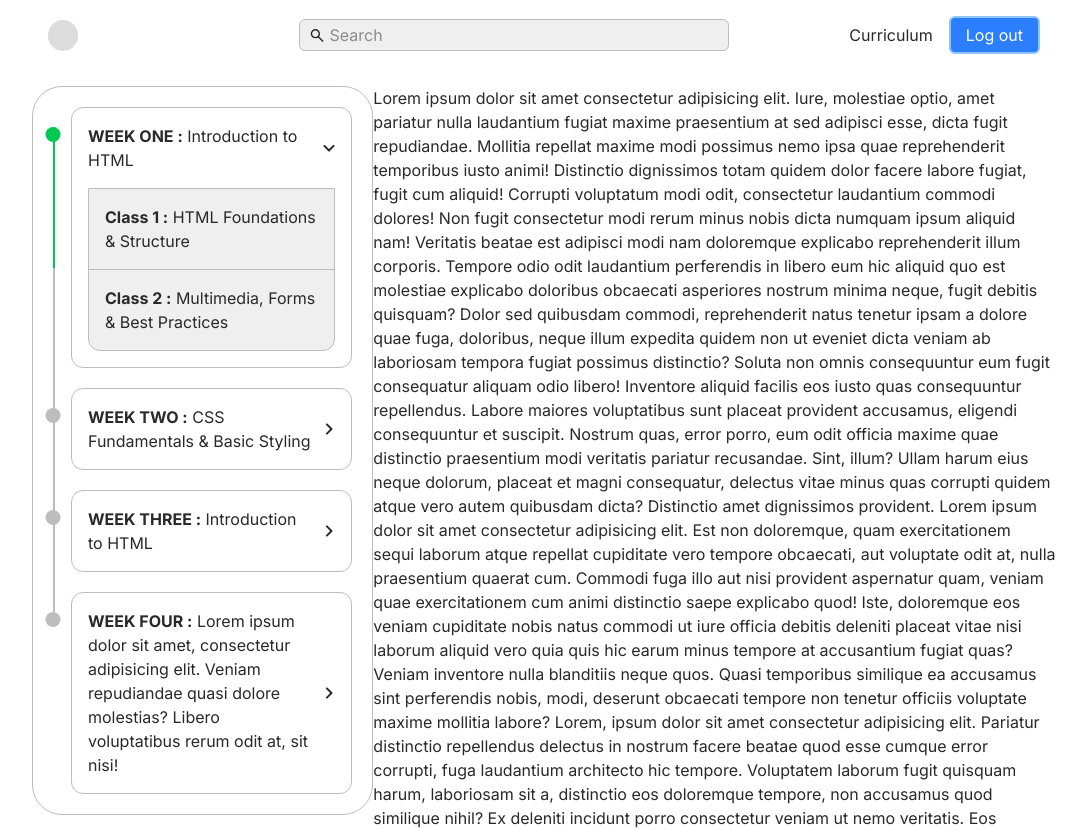
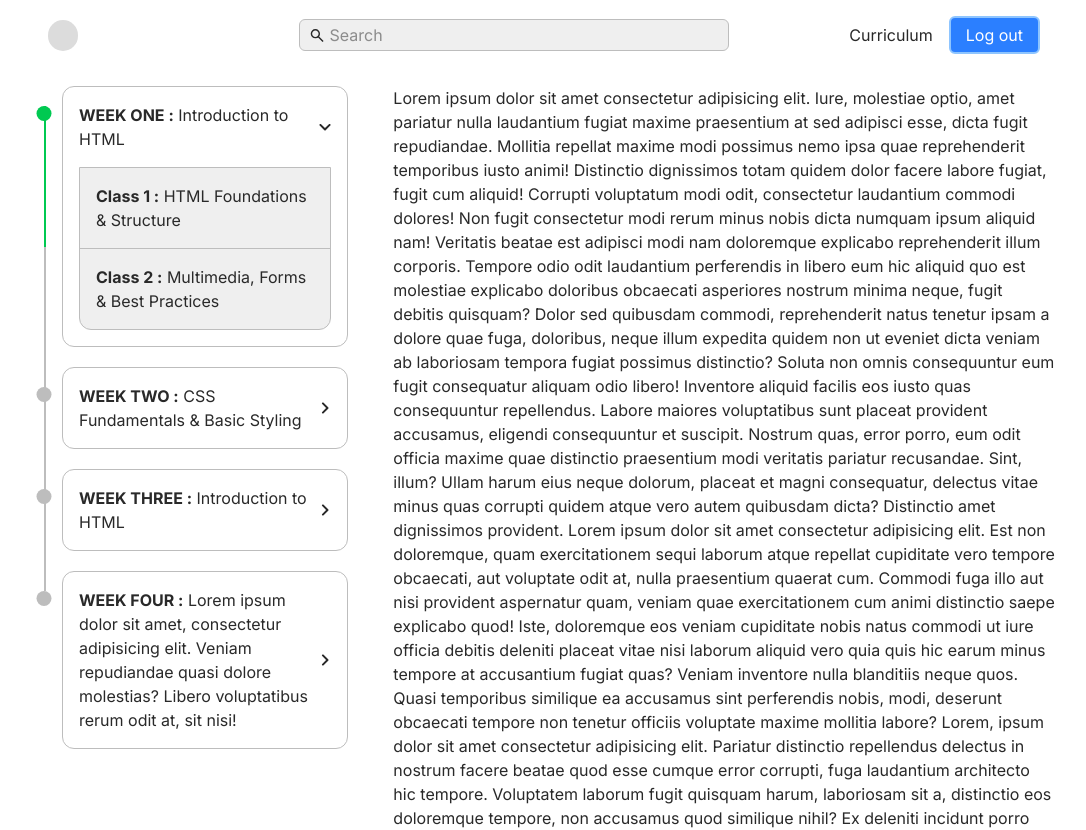
Before and after one commit to eroblaze/ellentis-vet, a Next.js app: page /course/1/1 in a window 1280 px wide. Shown: the top 830 px of the page, without its empty margins (96-1182 px from the left). Built offline with nearby package versions, Linux system fonts and the light colour scheme.

Commit message:
on the course page

```diff
--- a/app/course/[week]/[class]/Body.tsx
+++ b/app/course/[week]/[class]/Body.tsx
@@ -1,6 +1,6 @@
 export default function Body() {
   return (
-    <div className="max-md:p-[16px]">
+    <div className="lg-16:pr-0 max-md:p-[16px] md:pr-[12px]">
       <p>
         Lorem ipsum dolor sit amet consectetur adipisicing elit. Iure, molestiae optio, amet pariatur nulla laudantium
         fugiat maxime praesentium at sed adipisci esse, dicta fugit repudiandae. Mollitia repellat maxime modi possimus
--- a/app/course/[week]/[class]/Sidebar.tsx
+++ b/app/course/[week]/[class]/Sidebar.tsx
@@ -14,7 +14,7 @@ export default function Sidebar() {
   }
   return (
     <>
-      <aside className="md:border-my-white-300 sticky top-[63px] md:top-[70px] md:h-fit md:rounded-[30px] md:border-1 md:p-[20px]">
+      <aside className="lg-16:pl-0 sticky top-[63px] md:top-[calc(70px+16px)] md:h-fit md:overflow-y-auto md:pl-[12px]">
         <div
           onClick={handleMenuClicked}
           className="border-my-white-300 flex items-center gap-[10px] border-b-1 bg-[hsla(0,0%,100%,0.8)] p-[16px] backdrop-filter-[saturate(180%)_blur(5px)] md:hidden">
@@ -36,7 +36,7 @@ export default function Sidebar() {
         </div>
         <FullCurriculum
           ref={currRef}
-          className="bg-my-white-50 max-md:absolute max-md:top-[100%] max-md:hidden max-md:h-[calc(100vh-63px)] max-md:overflow-y-auto max-md:p-[16px] max-md:pb-[80px]"
+          className="bg-my-white-50 full_curriculum overflow-y-auto max-md:absolute max-md:top-[100%] max-md:hidden max-md:h-[calc(100vh-63px)] max-md:p-[16px] max-md:pb-[80px] md:h-[calc(100vh-70px)] md:pb-[30px] md:pl-[12px]"
         />
       </aside>
     </>
--- a/app/course/[week]/[class]/page.tsx
+++ b/app/course/[week]/[class]/page.tsx
@@ -4,7 +4,7 @@ import Sidebar from "./Sidebar";
 export default async function Page({ params }: { params: Promise<{ week: string; class: string }> }) {
   return (
     <>
-      <main className="grid md:mx-auto md:max-w-5xl md:grid-cols-[1fr_2fr] md:pt-[16px]">
+      <main className="grid md:mx-auto md:max-w-5xl md:grid-cols-[1fr_2fr] md:gap-[30px] md:pt-[16px]">
         <Sidebar />
         <Body />
       </main>
--- a/app/globals.css
+++ b/app/globals.css
@@ -28,18 +28,6 @@ body {
   grid-template-rows: auto 1fr auto;
 }
 
-@media (width < 48rem) {
-  .slide-in {
-    display: flex;
-  }
-  .slide-out {
-    display: none;
-  }
-  .sidebar_toggle {
-    display: block;
-  }
-}
-
 .container {
   @apply max-w-5xl;
   @apply mx-auto;
@@ -54,3 +42,21 @@ details[open] > summary > svg {
 .svg_toggle {
   rotate: 0deg;
 }
+
+@media (width < 48rem) {
+  .slide-in {
+    display: flex;
+  }
+  .slide-out {
+    display: none;
+  }
+  .sidebar_toggle {
+    display: block;
+  }
+}
+
+@media (width >= 48rem) {
+  .full_curriculum {
+    scrollbar-gutter: stable;
+  }
+}
```
